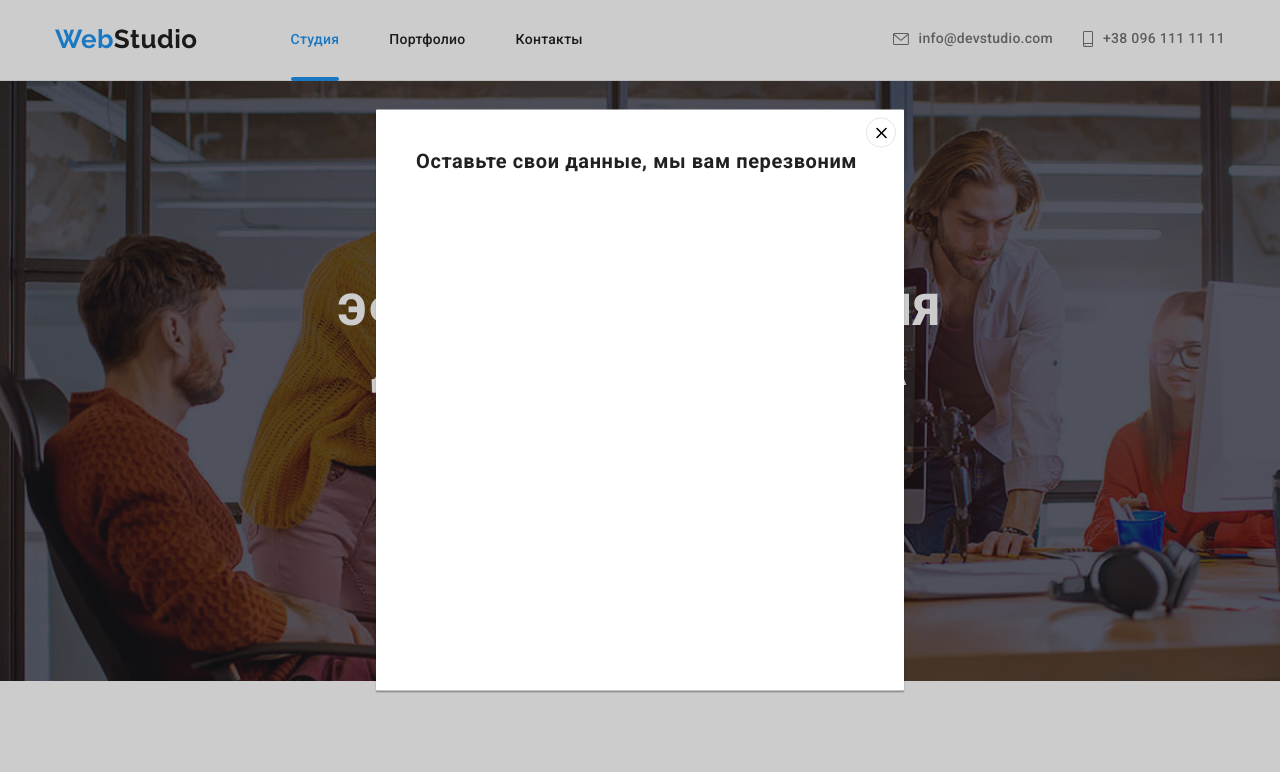
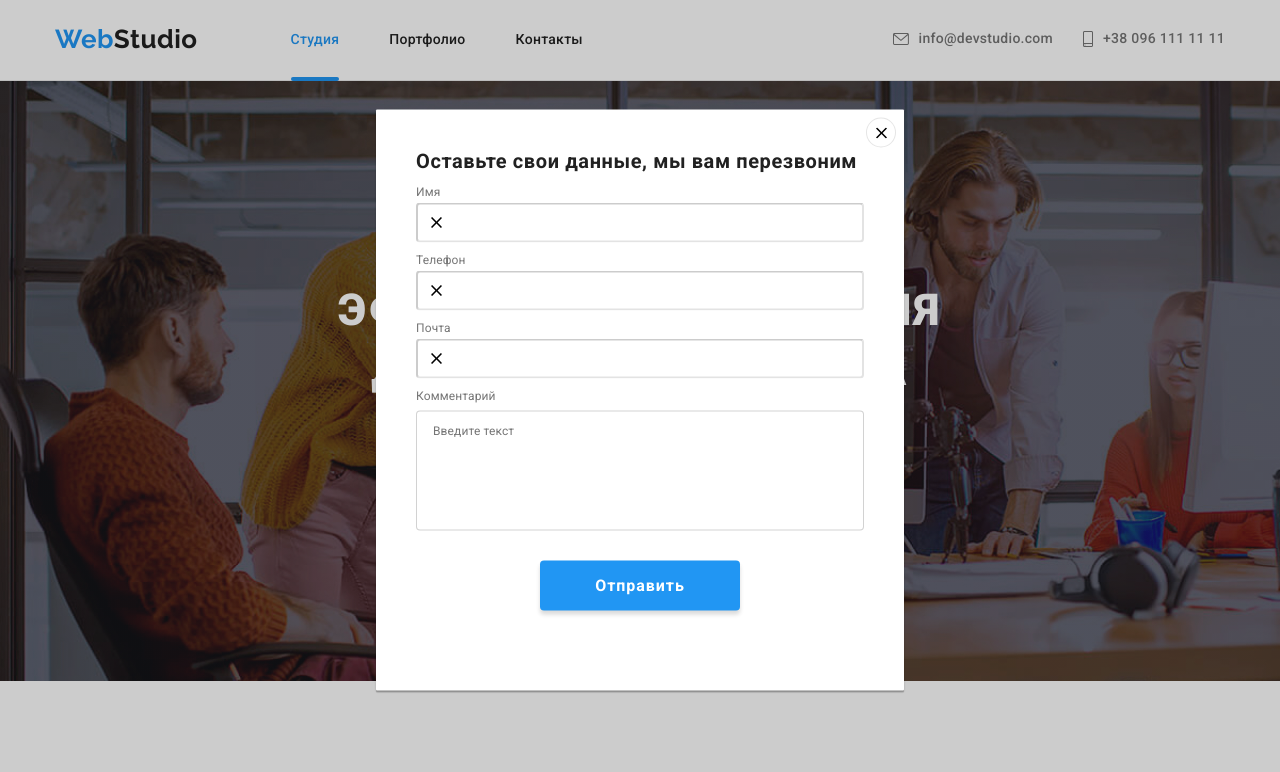
Before and after one commit to DWIJIx/goit-markup-hw-05, a plain HTML site: page index.html in a window 1280 px wide. Both pictures are taken after a click on the button "Заказать услугу". Shown: the top 772 px of the page. Drawn offline with nearby package versions, Linux system fonts and the light colour scheme.

Commit message:
modal-button

```diff
--- a/css/styles.css
+++ b/css/styles.css
@@ -256,16 +256,104 @@ p {
     border: 1px solid rgba(0, 0, 0, 0.1);
     background-color: #fff;
     fill: #000;
+    transition: fill 250ms cubic-bezier(0.4, 0, 0.2, 1);
 }
 
+.modal-button:hover, .modal-button:focus {
+    fill: var(--accent-color);
+
+}
 .modal-title {
     font-family: Roboto;
     font-weight: 700;
     font-size:  20px;
     line-height: 1.15;
     Letter-spacing: 0.03em;
+    margin-bottom: 12px;
 }
 
+
+.form-field {
+    margin-bottom: 10px;
+    display: flex;
+    flex-direction: column;
+
+}
+.form-input {
+    width: 100%;
+    height: 40px;
+    border-radius: 4px;
+    border-color: rgba(33, 33, 33, 0.2);
+
+    padding-left: 42px;
+}
+.form-comment {
+    resize: none;
+    height: 120px;
+    padding: 12px 16px;
+    border-radius: 4px;
+    border-color: rgba(33, 33, 33, 0.2);
+    margin-top: 4px;
+    font-family: Roboto;
+    font-weight: 400;
+    font-size: 12px;
+    line-height: 1.17;
+    Letter-spacing: 0.01em;
+    color: rgba(117, 117, 117, 0.5);
+
+}
+
+.form-label {
+    margin-bottom: 4px;
+    font-family: Roboto;
+    font-weight: 400;
+    font-size: 12px;
+    line-height: 1.17;
+    Letter-spacing: 0.01em;
+    color: rgba(117, 117, 117, 1);
+}
+.form-div {
+    position: relative;
+}
+.modal-svg {
+    position: absolute;
+    /* top: 0;
+    left: 0; */
+    left: 15px;
+    top: 50%;
+    transform: translateY(-50%);
+    ;
+}
+
+.div-for-button {
+    text-align: center;
+    margin-top: 30px;
+}
+.modal-send-button {
+    display: inline-block;
+    height: 50px;
+    background-color: var(--accent-color);
+    color: var(--secondary-accent-color);
+    font-family: roboto, sans-serif;
+    cursor: pointer;
+    font-weight: 700;
+    font-size: 16px;
+    line-height: 1.6;
+    align-items: center;
+    letter-spacing: 0.06em;
+    width: auto;
+    padding: 10px 55px;
+    border-radius: 4px;
+    border-style: hidden;
+    box-shadow:
+            0px 4px 4px rgba(0, 0, 0, 0.15);
+    transition: background-color 250ms cubic-bezier(0.4, 0, 0.2, 1);
+}
+
+.modal-send-button:hover,
+.modal-send-button:focus {
+    background-color: #188CE8;
+}
 
 
 
--- a/index.html
+++ b/index.html
@@ -66,7 +66,7 @@
         <section class="main-section section">
            <div class="container">
             <h2 class="invisible-title">Наши преймущества</h2>
-                <ul class="list main-flex">
+            <ul class="list main-flex">
                 <li class="main-section-li">
                     <div>
                         <svg width="70px" height="70px">
@@ -407,16 +407,67 @@
     </footer>
     <div class="backdrop is-hidden" data-modal>
         <div class="modal">
-            <h2 class="modal-title">Оставьте свои данные, мы вам перезвоним</h2>
-
-
-
 
             <button data-modal-close type="button" class="modal-button">
                 <svg class="close-button" width="11px" height="11px">
                     <use href="./images/icons.svg#close-button"></use>
                 </svg>
             </button>
+            <h2 class="modal-title">Оставьте свои данные, мы вам перезвоним</h2>
+            <form class="form">
+                <div class="form-field">
+                    <label for="name" class="form-label">Имя</label>
+                    <div class="form-div">
+                        <input
+                            type="text"
+                            class="form-input"
+                            name="name"
+                            placeholder="">
+                        <svg class="modal-svg" width="11px" height="11px">
+                            <use href="./images/icons.svg#close-button"></use>
+                        </svg>
+                    </div>
+                </div>
+                <div class="form-field">
+                    <label for="tel" class="form-label">Телефон</label>
+                    <div class="form-div">
+                        <input
+                            type="tel"
+                            class="form-input"
+                            name="tel"
+                            placeholder="">
+                        <svg class="modal-svg" width="11px" height="11px">
+                            <use href="./images/icons.svg#close-button"></use>
+                        </svg>
+                    </div>
+                </div>
+                <div class="form-field">
+                    <label for="mail" class="form-label">Почта</label>
+                    <div class="form-div">
+                        <input
+                            type="mail"
+                            class="form-input"
+                            name="mail"
+                            placeholder="">
+                        <svg class="modal-svg" width="11px" height="11px">
+                            <use href="./images/icons.svg#close-button"></use>
+                        </svg>
+                    </div>
+
+                </div>
+                <div class="form-field">
+                    <label for="comment" class="form-label">Комментарий</label>
+                    <textarea
+                        name="comment"
+                        id="comment"
+                        class="form-comment"
+                        placeholder="Введите текст"></textarea>
+                </div>
+
+                <div class="div-for-button">
+                    <button type="button" class="modal-send-button">Отправить</button>
+                </div>
+            </form>
         </div>
     </div>
 
```
